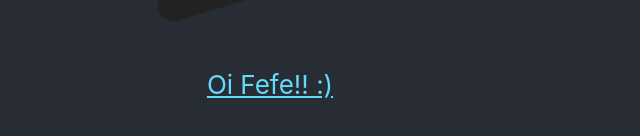
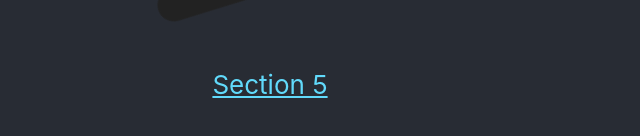
Before and after one commit to xerifeazeitona/jenkins, a React (Create React App) app: page / in a window 1280 px wide. Shown: the part 476-612 px from the top of the page, without its empty margins (370-1010 px from the left). Built offline with nearby package versions, Linux system fonts and the light colour scheme.

Commit message:
Added stricthostchecking parameter

```diff
--- a/src/App.js
+++ b/src/App.js
@@ -13,7 +13,7 @@ function App() {
           target="_blank"
           rel="noopener noreferrer"
         >
-          Oi Fefe!! :)
+          Section 5
         </a>
       </header>
     </div>
```
Also changed, not shown: 1 other file (tests, documents, lock files or other folders).
